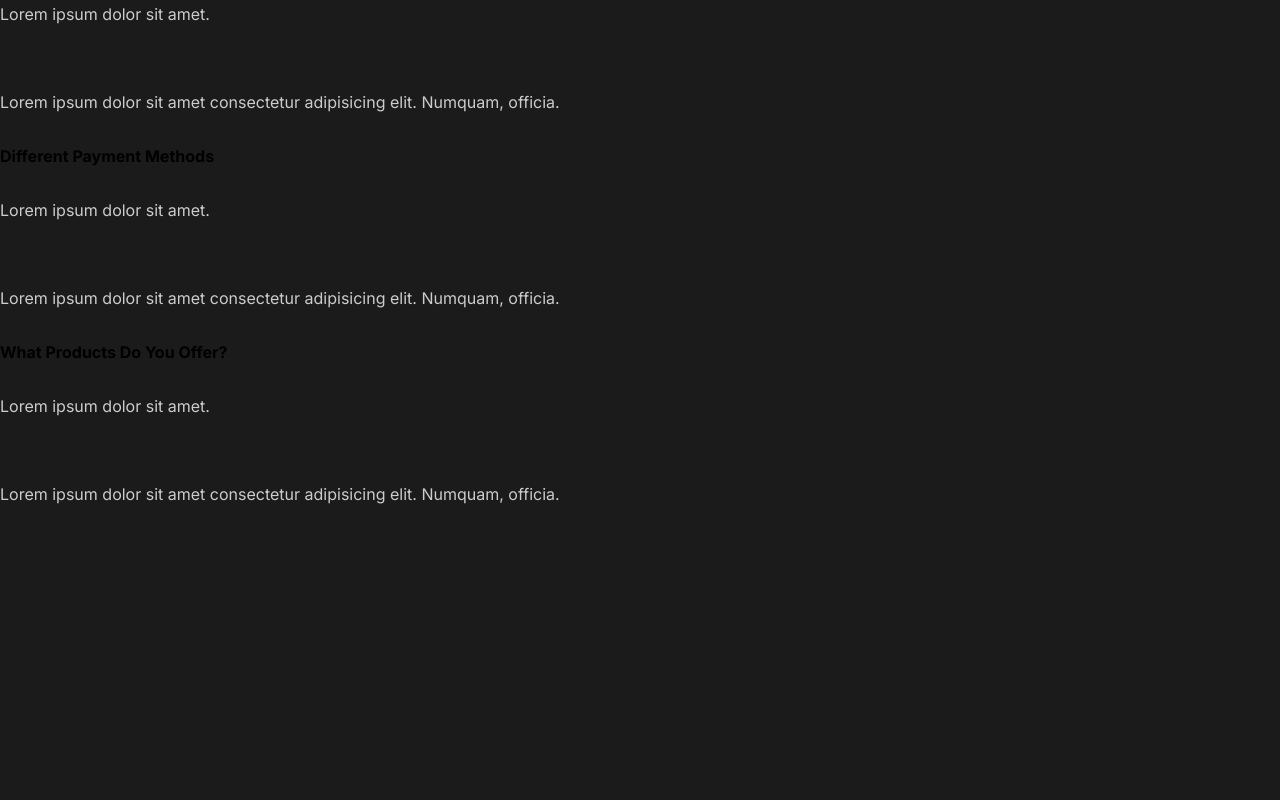
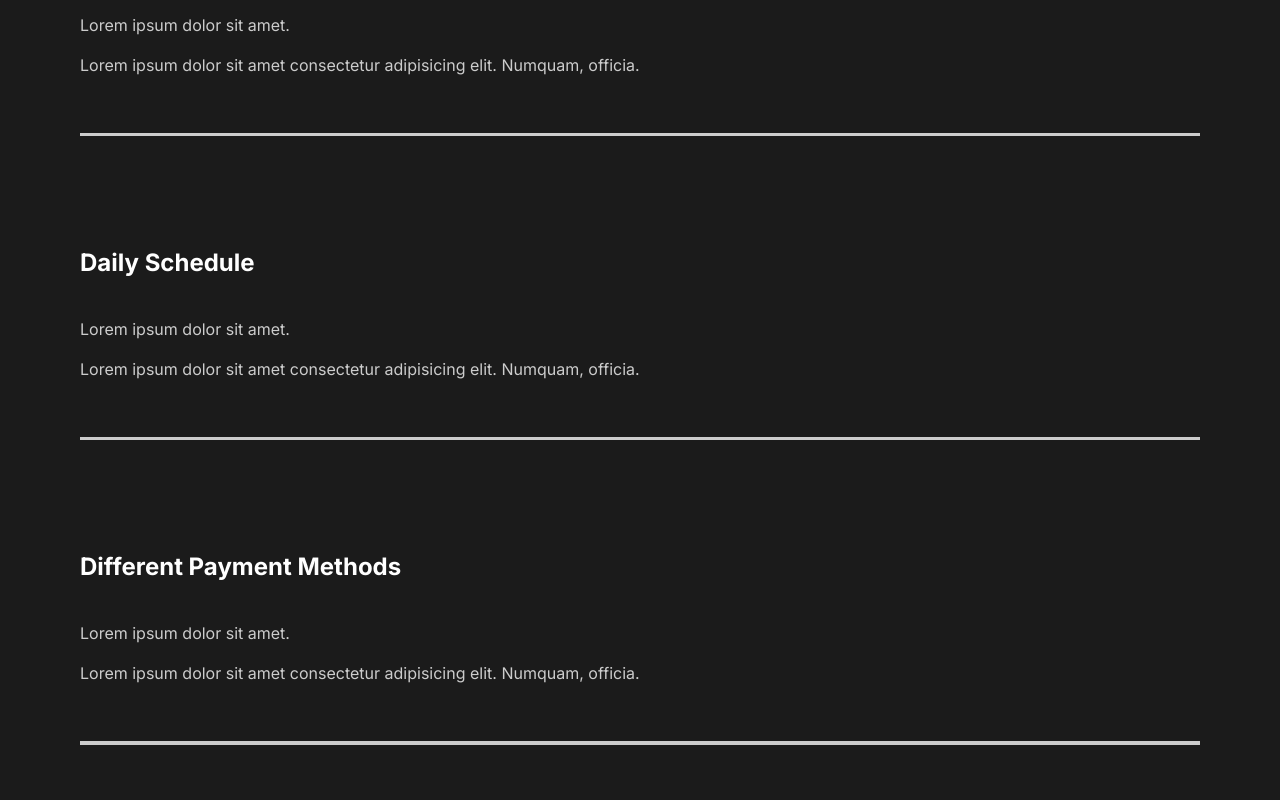
Before and after one commit to Kevinfrias4/react-capture, a React (Create React App) app: page / in a window 1280 px wide. Shown: the part 1900-2700 px from the top of the page. Before the commit the page ends 2438 px from the top, so only its background shows below. Built offline with nearby package versions, Linux system fonts and the light colour scheme.

Commit message:
Styling faq section

```diff
--- a/src/components/FaqSection.js
+++ b/src/components/FaqSection.js
@@ -1,8 +1,10 @@
 import React from 'react';
+import styled from 'styled-components';
+import { About } from '../styles';
 
 const FaqSection = () => {
     return(
-        <div className="faq">
+        <Faq>
             <h2>Any Questions <span>FAQ</span></h2>
             <div className="question">
                 <h4>How Do I Start?</h4>
@@ -13,6 +15,7 @@
                         Numquam, officia.
                     </p>
                 </div>
+                <div className="faq-line"></div>
             </div>
             <div className="question">
                 <h4>Daily Schedule</h4>
@@ -23,6 +26,7 @@
                         Numquam, officia.
                     </p>
                 </div>
+                <div className="faq-line"></div>
             </div>
             <div className="question">
                 <h4>Different Payment Methods</h4>
@@ -33,6 +37,7 @@
                         Numquam, officia.
                     </p>
                 </div>
+                <div className="faq-line"></div>
             </div>
             <div className="question">
                 <h4>What Products Do You Offer?</h4>
@@ -43,9 +48,37 @@
                         Numquam, officia.
                     </p>
                 </div>
+                <div className="faq-line"></div>
             </div>
-        </div>
+        </Faq>
     );
 }
 
+const Faq = styled(About)`
+    display: block;
+    span {
+        display: block;
+    }
+    h2 {
+        padding-bottom: 1rem;
+        font-weight: lighter;
+    }
+    .faq-line {
+        background: #cccccc;
+        height: 0.2rem;
+        margin: 1rem 0rem;
+        width: 100%;
+    }
+    .question {
+        padding: 3rem 0rem;
+        cursor: pointer;
+    }
+    .answer{
+        padding: 2rem 0rem;
+        p {
+            padding: 0.5rem 0rem;
+        }
+    }
+`;
+
 export default FaqSection;
--- a/src/components/GlobalStyle.js
+++ b/src/components/GlobalStyle.js
@@ -40,6 +40,7 @@
 
     h4 {
         font-weight: bold;
+        font-size: 1.5rem;
     }
 
     a {
```
